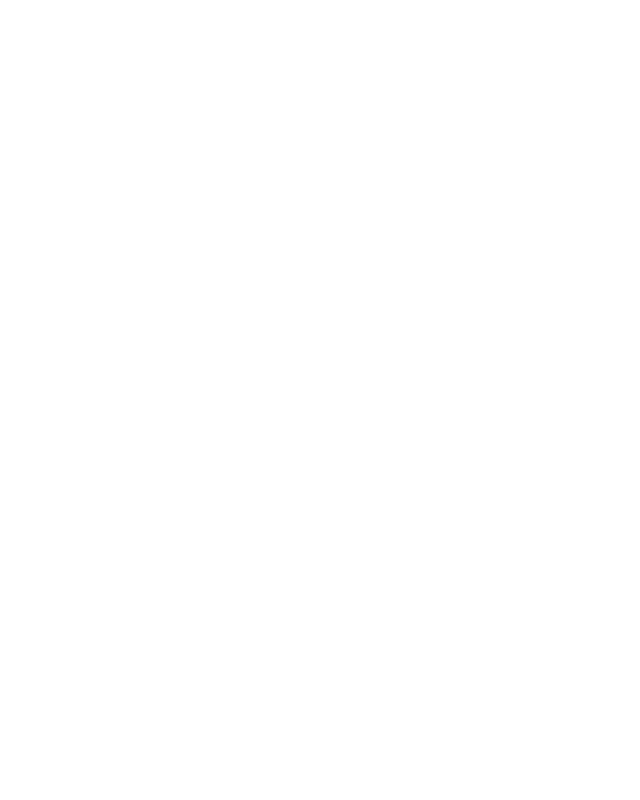
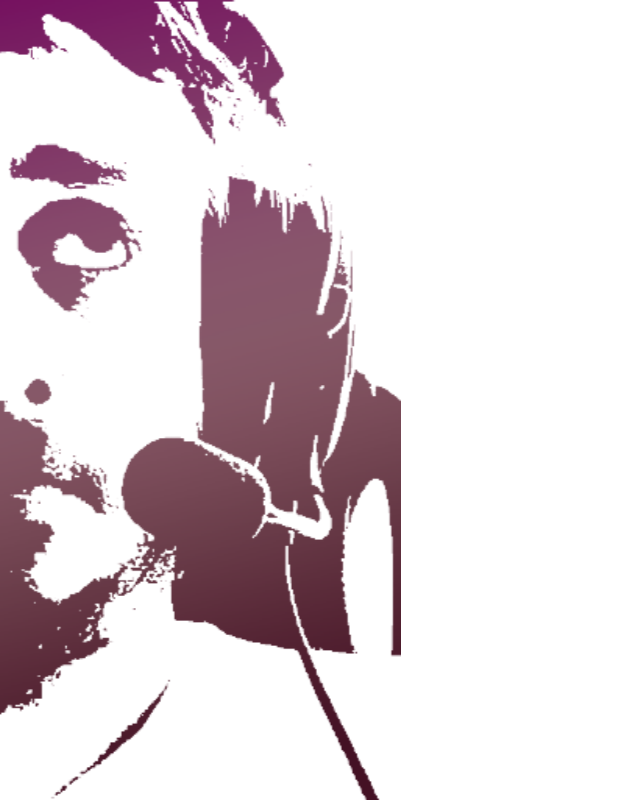
Before and after one commit to LeDevNovice/GregGS-Portfolio, a React (Vite) app: page /about in a window 1280 px wide. Shown: the whole page, without its empty margins (0-640 px from the left). Built offline with nearby package versions, Linux system fonts and the light colour scheme.

Commit message:
fix: handle perfect stop at the end of the animation

```diff
--- a/src/components/HomePage/HomePageBackground.tsx
+++ b/src/components/HomePage/HomePageBackground.tsx
@@ -12,8 +12,8 @@ function HomePageBackground({ animateExit }: Props) {
     <motion.img
       src={HomePageBackgroundImage}
       className='homepage__background'
-      initial={{ x: '0%', opacity: 1 }}
-      animate={animateExit ? { x: '-50%', opacity: 0 } : { x: '0%', opacity: 1 }}
+      initial={{ x: '0vw', opacity: 1 }}
+      animate={animateExit ? { x: '-25vw', opacity: 0 } : { x: '0vw', opacity: 1 }}
       transition={{ duration: 3, ease: [0.11, 0, 0.5, 0] }}
     />
   );
--- a/src/pages/About.tsx
+++ b/src/pages/About.tsx
@@ -1,20 +1,36 @@
 import { motion } from 'framer-motion';
+import { useRef, useState } from 'react';
 
 import HomePageBackgroundImage from '../components/HomePage/homepageBackground.png';
 
 import '../styles/HomePage.css';
 
-const About = () => (
+const About = () => {
+  const imgRef = useRef<HTMLImageElement>(null);
+  const [imgWidth, setImgWidth] = useState(0);
+  const [isLoaded, setIsLoaded] = useState(false);
+
+  const handleImageLoad = () => {
+    if (imgRef.current) {
+      setImgWidth(imgRef.current.offsetWidth);
+      setIsLoaded(true);
+    }
+  };
+
+  return (
     <motion.div className="homepage">
       <motion.img
+        ref={imgRef}
         src={HomePageBackgroundImage}
         className='homepage__background'
-      initial={{ x: '-300%', opacity: 0, scaleX: -1 }}
-      animate={{ x: '-350%', opacity: 1 }}
-      exit={{ opacity: 0 }}
+        initial={{ x: '-50vw', opacity: 0, scaleX: -1 }}
+        animate={isLoaded ? { x: `calc(-100vw + ${imgWidth}px)`, opacity: 1 } : {}}
         transition={{ duration: 3, ease: [0.5, 1, 0.89, 1] }}
+        style={{ transformOrigin: 'center' }}
+        onLoad={handleImageLoad}
       />
     </motion.div>
   );
+};
 
 export default About;
```
Lines whose indentation alone changed are shown as unchanged.
